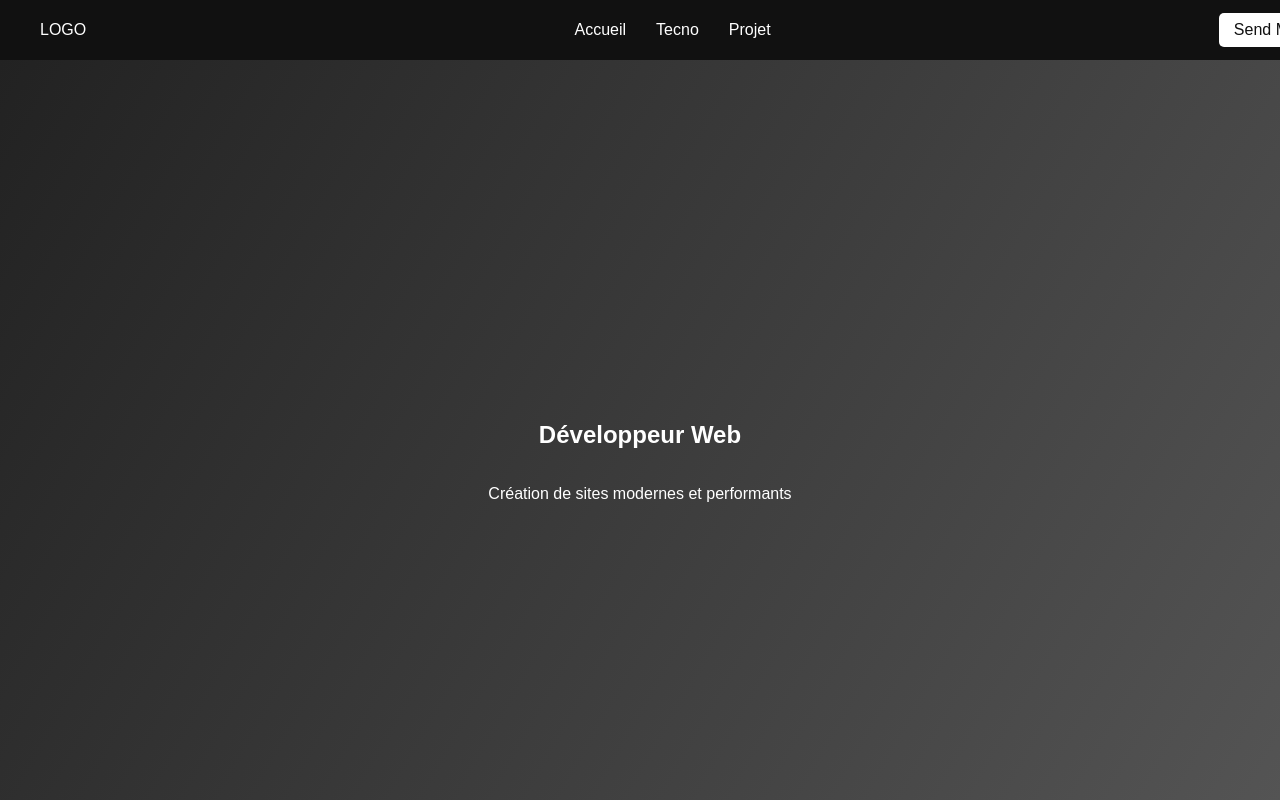
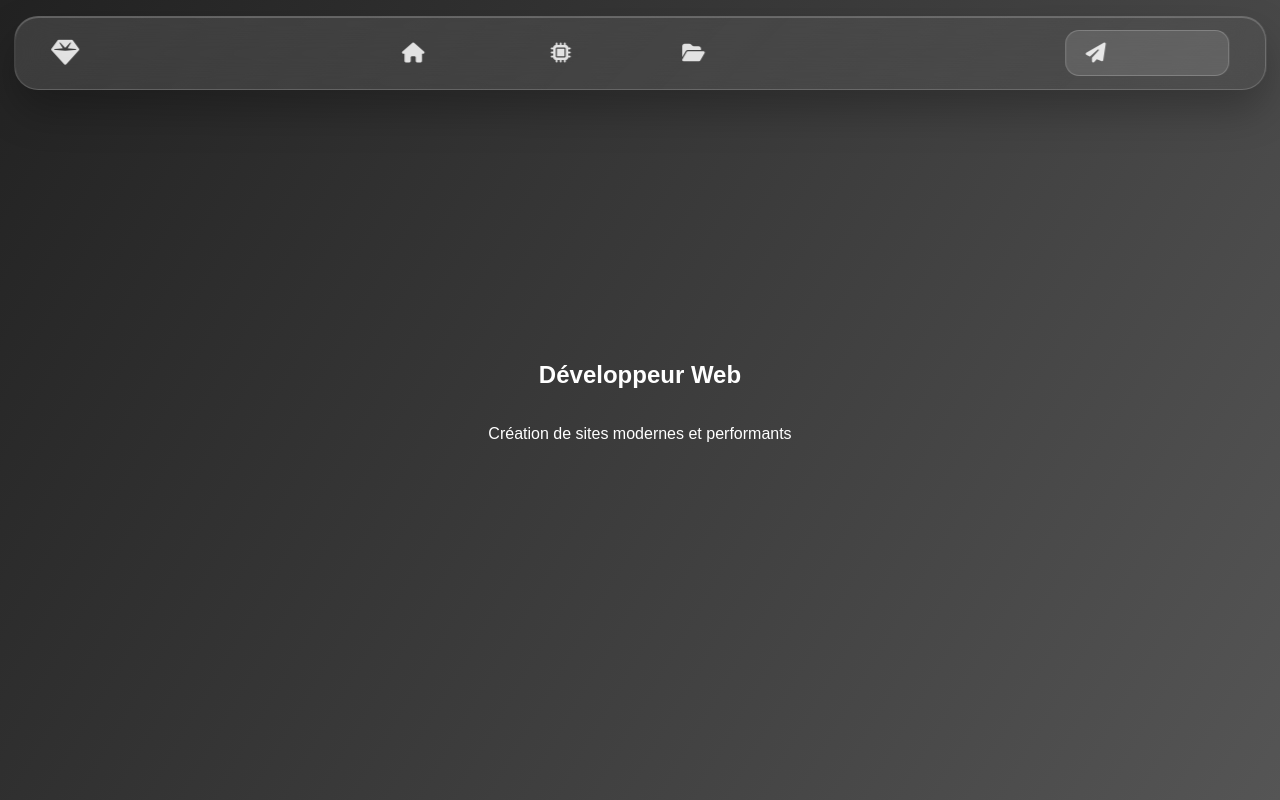
Before and after one commit to Rdelys/portfolio, a plain HTML site: page index.html in a window 1280 px wide. Shown: the top 800 px of the page. Drawn offline with Linux system fonts and the light colour scheme.

Commit message:
premier navbar

```diff
--- a/components/hero/hero.css
+++ b/components/hero/hero.css
@@ -6,5 +6,4 @@
     flex-direction: column;
     justify-content: center;
     align-items: center;
-    margin-top: 60px;
 }
--- a/components/navbar/navbar.css
+++ b/components/navbar/navbar.css
@@ -1,32 +1,190 @@
+/* ==========================
+   ROOT PREMIUM VARIABLES
+========================== */
+:root {
+    --glass-bg: rgba(255, 255, 255, 0.08);
+    --glass-border: rgba(255, 255, 255, 0.18);
+    --accent: #00f0ff;
+    --text-main: rgba(255, 255, 255, 0.85);
+}
+
+/* ==========================
+   NAVBAR CONTAINER
+========================== */
 .navbar {
     position: fixed;
-    top: 0;
-    width: 100%;
-    height: 60px;
-    background: #111;
-    color: white;
+    top: 16px;
+    left: 50%;
+    transform: translateX(-50%);
+    width: min(92%, 1200px);
+    height: 72px;
+
+    background: linear-gradient(
+        135deg,
+        rgba(255,255,255,0.12),
+        rgba(255,255,255,0.03)
+    );
+
+    backdrop-filter: blur(16px);
+    -webkit-backdrop-filter: blur(16px);
+
+    border-radius: 24px;
+    border: 1px solid var(--glass-border);
+
     display: flex;
     align-items: center;
     justify-content: space-between;
-    padding: 0 40px;
+
+    padding: 0 36px;
     z-index: 1000;
+
+    box-shadow:
+        0 20px 40px rgba(0,0,0,0.25),
+        inset 0 1px 0 rgba(255,255,255,0.2);
+
+    transition: all 0.4s cubic-bezier(.4,0,.2,1);
 }
 
+/* ==========================
+   LOGO
+========================== */
+.logo i {
+    font-size: 28px;
+    color: var(--text-main);
+    transition: transform 0.4s ease, color 0.4s ease;
+}
+
+.logo:hover i {
+    transform: rotate(-8deg) scale(1.1);
+    color: var(--accent);
+}
+
+/* ==========================
+   MENU
+========================== */
 .menu {
     display: flex;
-    gap: 30px;
+    gap: 42px;
     list-style: none;
 }
 
-.menu a {
-    color: white;
+/* LINK BASE */
+.menu a,
+.mail-btn {
+    position: relative;
+    display: flex;
+    align-items: center;
+    gap: 12px;
+
+    color: var(--text-main);
     text-decoration: none;
+    font-size: 18px;
+
+    text-transform: uppercase;
+    font-weight: 500;
+    letter-spacing: 2px;
+
+    transition: all 0.35s cubic-bezier(.4,0,.2,1);
 }
 
+/* ICON */
+.menu i,
+.mail-btn i {
+    font-size: 20px;
+    transition: transform 0.4s ease, color 0.4s ease;
+}
+
+/* ==========================
+   TEXT REVEAL (PREMIUM)
+========================== */
+.menu span,
+.mail-btn span {
+    opacity: 0;
+    transform: translateX(-6px);
+    transition: all 0.35s cubic-bezier(.4,0,.2,1);
+    font-size: 13px;
+}
+
+/* ==========================
+   HOVER MICRO-INTERACTIONS
+========================== */
+.menu a:hover i,
+.mail-btn:hover i {
+    color: var(--accent);
+    transform: translateY(-2px) scale(1.1);
+}
+
+.menu a:hover span,
+.mail-btn:hover span {
+    opacity: 1;
+    transform: translateX(0);
+}
+
+/* Glow underline */
+.menu a::after {
+    content: "";
+    position: absolute;
+    bottom: -10px;
+    left: 50%;
+    width: 0;
+    height: 2px;
+    background: linear-gradient(90deg, transparent, var(--accent), transparent);
+    transform: translateX(-50%);
+    transition: width 0.4s ease;
+}
+
+.menu a:hover::after {
+    width: 100%;
+}
+
+/* ==========================
+   MAIL BUTTON
+========================== */
 .mail-btn {
-    background: #fff;
-    color: #111;
-    padding: 8px 15px;
-    border-radius: 5px;
-    text-decoration: none;
+    padding: 12px 20px;
+    border-radius: 14px;
+    background: rgba(255,255,255,0.12);
+    border: 1px solid rgba(255,255,255,0.2);
 }
+
+.mail-btn:hover {
+    box-shadow: 0 0 25px rgba(0,240,255,0.4);
+}
+
+/* ==========================
+   SCROLL EFFECT (JS)
+========================== */
+.navbar.scrolled {
+    height: 64px;
+    background: rgba(10,10,10,0.75);
+    backdrop-filter: blur(20px);
+}
+
+/* ==========================
+   RESPONSIVE
+========================== */
+@media (max-width: 900px) {
+    .menu {
+        gap: 28px;
+    }
+
+    .menu span,
+    .mail-btn span {
+        display: none;
+    }
+}
+
+@media (max-width: 600px) {
+    .navbar {
+        padding: 0 24px;
+    }
+
+    .menu {
+        gap: 22px;
+    }
+
+    .menu i,
+    .mail-btn i {
+        font-size: 22px;
+    }
+}
--- a/components/navbar/navbar.html
+++ b/components/navbar/navbar.html
@@ -1,15 +1,35 @@
 <link rel="stylesheet" href="components/navbar/navbar.css">
 
 <nav class="navbar">
-    <div class="logo">LOGO</div>
+    <div class="logo">
+        <i class="fa-solid fa-gem"></i>
+    </div>
 
     <ul class="menu">
-        <li><a href="#">Accueil</a></li>
-        <li><a href="#tecno">Tecno</a></li>
-        <li><a href="#projet">Projet</a></li>
+        <li>
+            <a href="#">
+                <i class="fa-solid fa-house"></i>
+                <span>Accueil</span>
+            </a>
+        </li>
+        <li>
+            <a href="#tecno">
+                <i class="fa-solid fa-microchip"></i>
+                <span>Tecno</span>
+            </a>
+        </li>
+        <li>
+            <a href="#projet">
+                <i class="fa-solid fa-folder-open"></i>
+                <span>Projet</span>
+            </a>
+        </li>
     </ul>
 
-    <a href="mailto:contact@mail.com" class="mail-btn">Send Mail</a>
+    <a href="mailto:contact@mail.com" class="mail-btn">
+        <i class="fa-solid fa-paper-plane"></i>
+        <span>Send Mail</span>
+    </a>
 </nav>
 
 <script src="components/navbar/navbar.js"></script>
--- a/index.html
+++ b/index.html
@@ -6,6 +6,8 @@
     <title>Mon Portfolio</title>
 
     <link rel="stylesheet" href="css/style.css">
+    <link rel="stylesheet" href="https://cdnjs.cloudflare.com/ajax/libs/font-awesome/6.5.0/css/all.min.css">
+
 </head>
 <body>
 
```
Also changed, not shown: components/navbar/navbar.js (+9 -0 lines).
